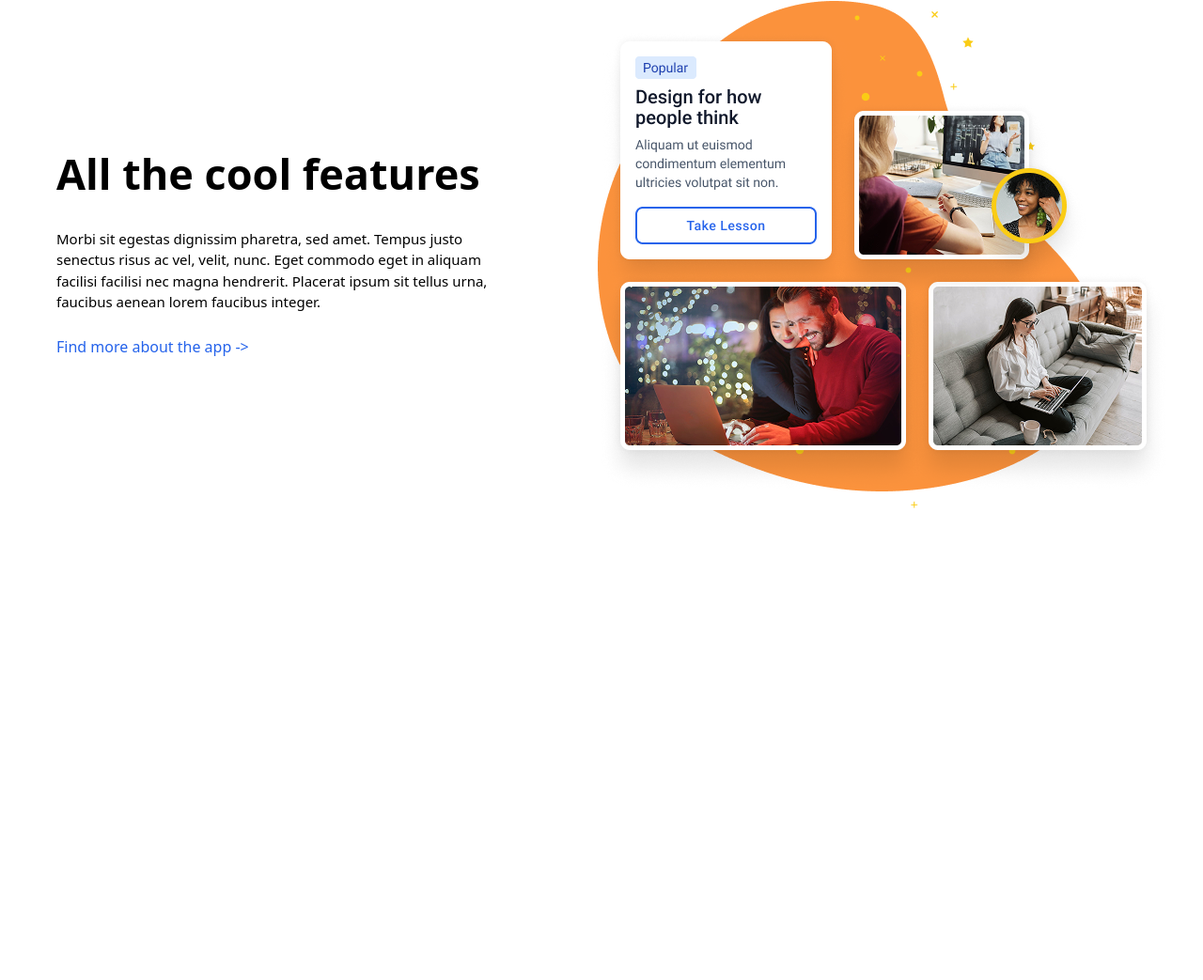
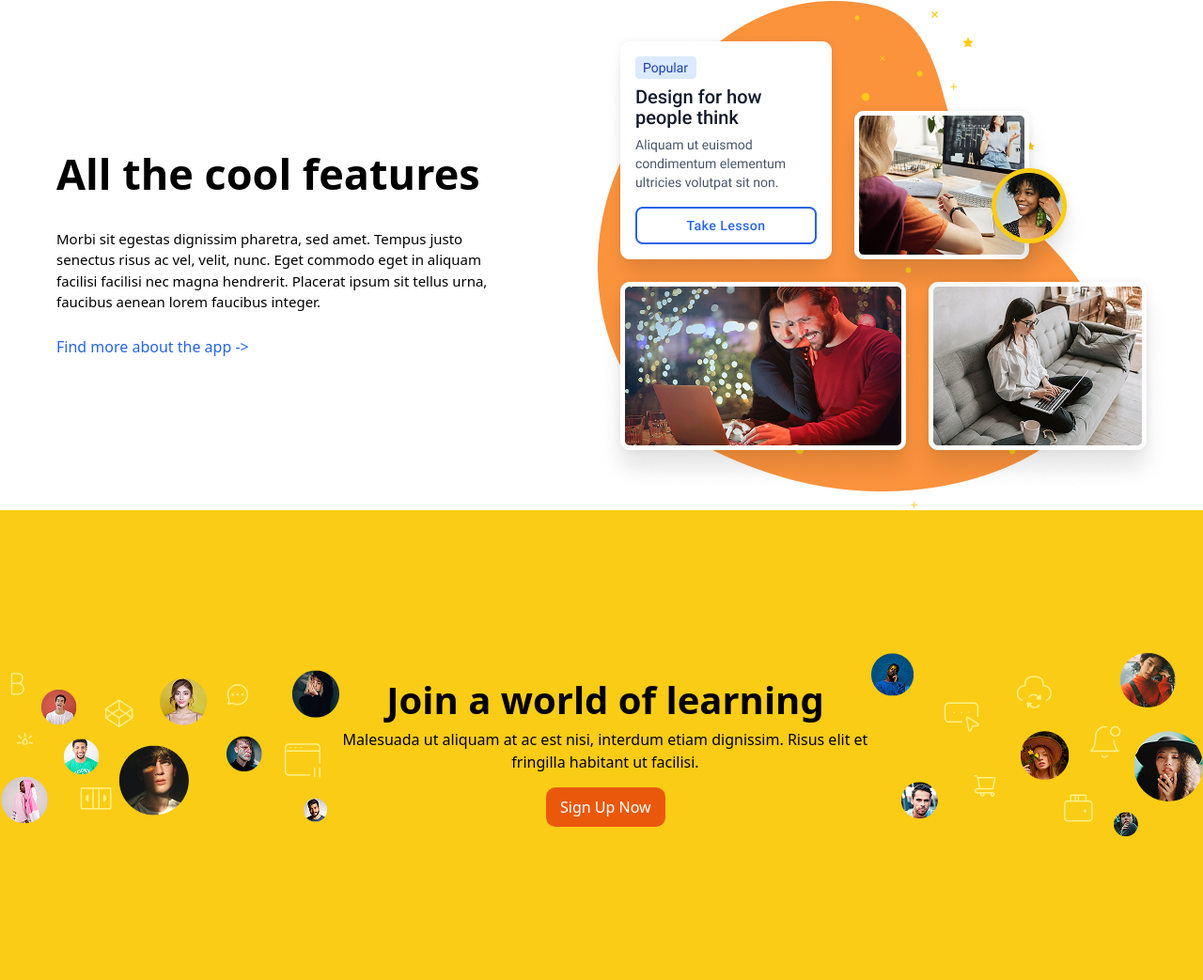
Before and after one commit to gafurovsaidjafar090909-hash/day11hom, a website: page index.html in a window 1280 px wide. Shown: the part 3628-4671 px from the top of the page at 94% size. Before the commit the page ends 4171 px from the top, so only its background shows below. Drawn offline with Linux system fonts and the light colour scheme.

Commit message:
section9

```diff
--- a/index.html
+++ b/index.html
@@ -164,5 +164,18 @@ Pharetra, eu imperdiet ipsum ultrices amet, dui sit suspendisse.</p> <br>
             <img src="./src/img/Right.png" alt="">
         </div>
 
+    <!-- section9 -->
+
+        <div class="bg-[#FACC15] lg:h-[500px] w-[100%] h-[500px] flex flex-col lg:flex-row lg:items-center max-w-[1300px] m-auto">
+             <img class="m-auto" src="./src/img/Cards Round (1).png" alt="">
+
+             <div class=" ">
+                <h1 class="text-[25px] text-center font-bold lg:text-[40px]">Join a world of learning</h1>
+                <p class="text-center">Malesuada ut aliquam at ac est nisi, interdum etiam dignissim. Risus elit et fringilla habitant ut facilisi.</p> <br>
+                <p class=" bg-[#EA580C] p-[10px] pl-[15px] pr-[15px] rounded-[10px] text-[white] inline ml-[140px]  lg:ml-[220px]">Sign Up Now</p>
+             </div>
+             <img class="m-auto" src="./src/img/Cards Round (2).png" alt="">
+        </div>
+
 </body>
 </html>
```
Also changed, not shown: src/img/Cards Round (1).png (added), src/img/Cards Round (2).png (added), src/output.css.
